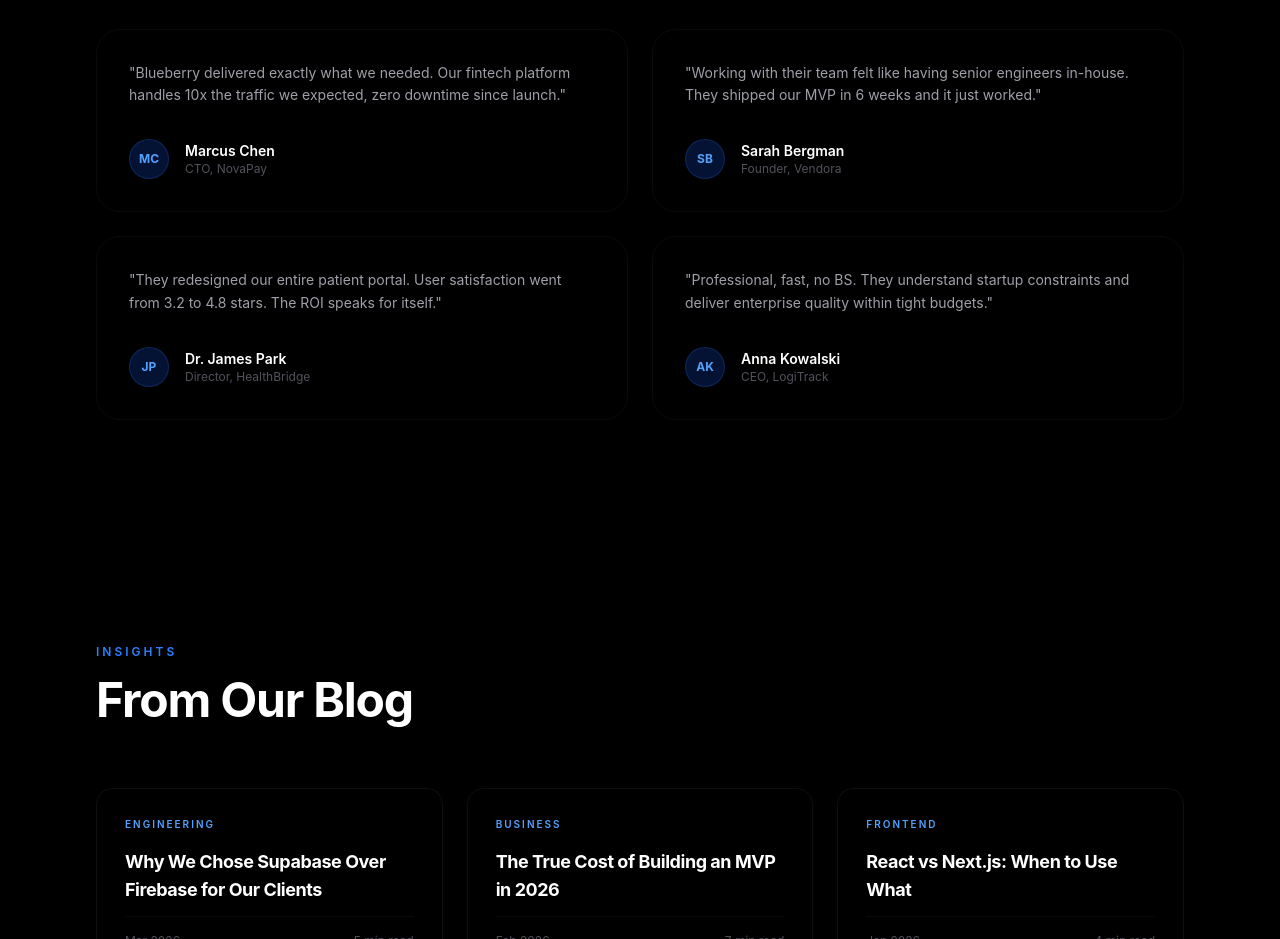
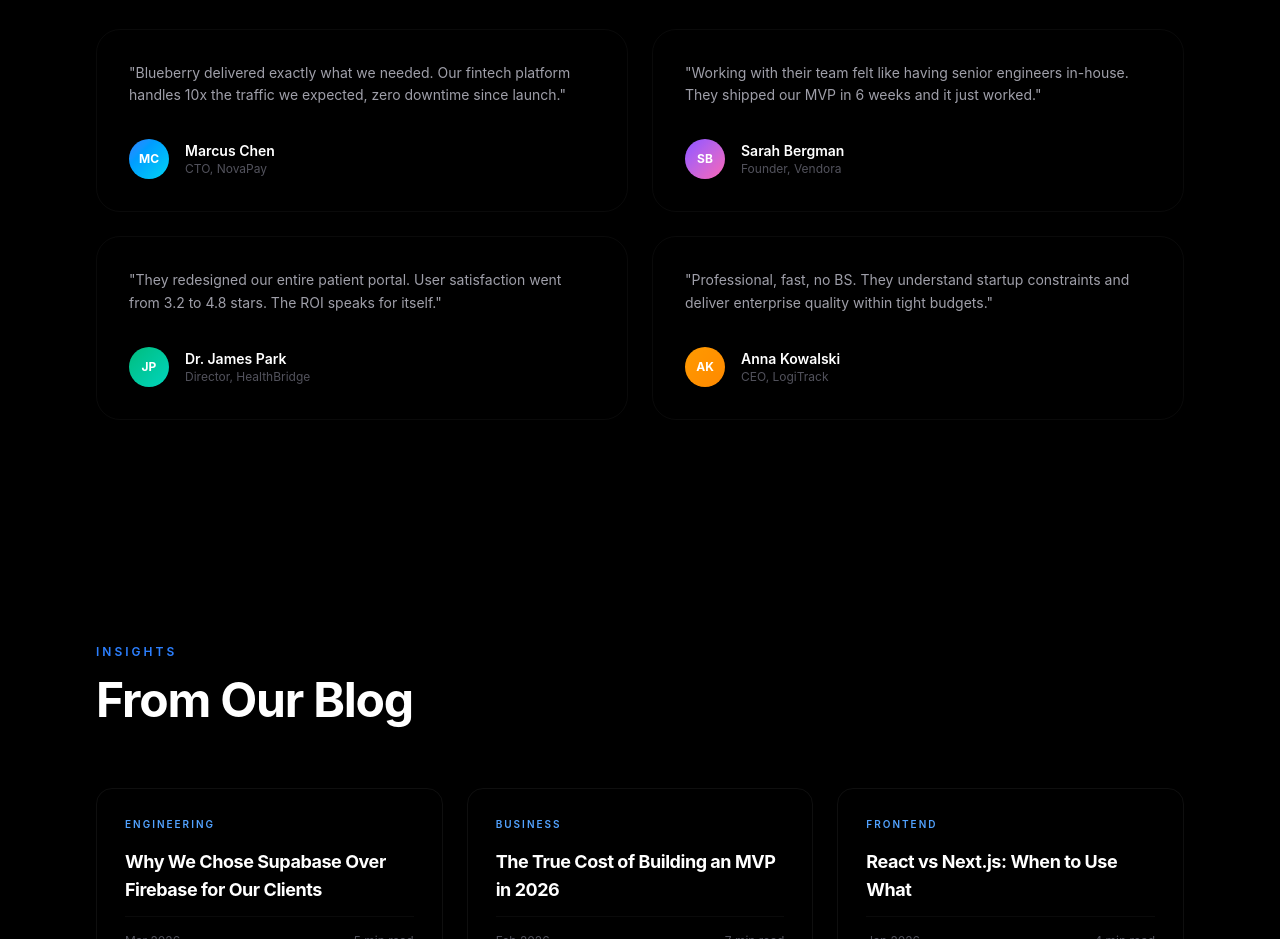
Before and after one commit to InnovationEdge/blueberry-systems, a React (Vite) app: page / in a window 1280 px wide. Shown: the part 5620-6559 px from the top of the page. Built offline with nearby package versions, Linux system fonts and the light colour scheme.

Commit message:
fix: last hardcoded strings + gradient avatars
- Testimonials label: hardcoded "Testimonials" → t.testimonials
- Pricing label: hardcoded "Pricing" → t.pricing
- Testimonial avatars: gradient colors (blue, violet, emerald, amber)

```diff
--- a/src/App.tsx
+++ b/src/App.tsx
@@ -256,6 +256,7 @@ const PORTFOLIO = [
 
 // PRICING and FAQS are built dynamically inside App using t.priceXxx / t.faqXxx
 
+const AVATAR_COLORS = ['from-blue-500 to-cyan-400', 'from-violet-500 to-pink-400', 'from-emerald-500 to-teal-400', 'from-amber-500 to-orange-400'];
 const TESTIMONIALS = [
   { quote: 'Blueberry delivered exactly what we needed. Our fintech platform handles 10x the traffic we expected, zero downtime since launch.', name: 'Marcus Chen', role: 'CTO, NovaPay', avatar: 'MC' },
   { quote: 'Working with their team felt like having senior engineers in-house. They shipped our MVP in 6 weeks and it just worked.', name: 'Sarah Bergman', role: 'Founder, Vendora', avatar: 'SB' },
@@ -775,7 +776,7 @@ export default function App() {
         <div className="max-w-[1400px] mx-auto px-6 md:px-16 xl:px-24">
           <Reveal>
             <div className="text-center mb-16">
-              <p className="text-blue-500 text-xs font-semibold uppercase tracking-[0.25em] mb-4">Pricing</p>
+              <p className="text-blue-500 text-xs font-semibold uppercase tracking-[0.25em] mb-4">{`${t.pricing}`}</p>
               <h2 className="text-4xl md:text-5xl font-bold tracking-tight">{t.pricingTitle}</h2>
               <p className="text-zinc-500 mt-4 max-w-lg mx-auto">{t.pricingDesc}</p>
             </div>
@@ -827,7 +828,7 @@ export default function App() {
       <section className="py-20 md:py-28 bg-black">
         <div className="max-w-[2000px] mx-auto px-6 md:px-16 xl:px-24">
           <Reveal>
-            <p className="text-blue-500 text-xs font-semibold uppercase tracking-[0.25em] mb-4 text-center">Testimonials</p>
+            <p className="text-blue-500 text-xs font-semibold uppercase tracking-[0.25em] mb-4 text-center">{`${t.testimonials}`}</p>
             <h2 className="text-4xl md:text-5xl font-bold tracking-tight text-center mb-16">{`${t.testimonialsTitle}`}</h2>
           </Reveal>
           <div className="grid grid-cols-1 md:grid-cols-2 gap-6">
@@ -837,7 +838,7 @@ export default function App() {
                   <div className="border border-white/[0.04] rounded-3xl p-8 h-full flex flex-col">
                     <p className="text-sm text-zinc-400 leading-relaxed flex-1 mb-8">"{t.quote}"</p>
                     <div className="flex items-center gap-4">
-                      <div className="w-10 h-10 rounded-full bg-blue-600/20 border border-blue-500/20 flex items-center justify-center text-xs font-bold text-blue-400">{t.avatar}</div>
+                      <div className={`w-10 h-10 rounded-full bg-gradient-to-br ${AVATAR_COLORS[i % AVATAR_COLORS.length]} flex items-center justify-center text-xs font-bold text-white`}>{t.avatar}</div>
                       <div>
                         <p className="font-semibold text-sm">{t.name}</p>
                         <p className="text-xs text-zinc-600">{t.role}</p>
```
